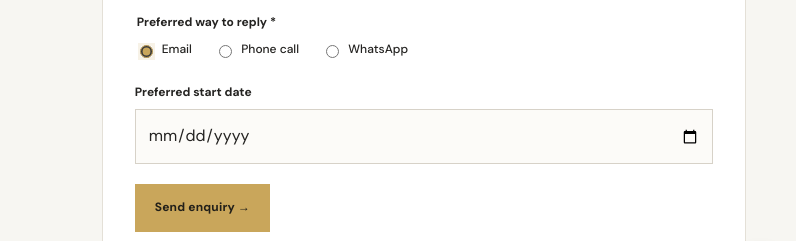
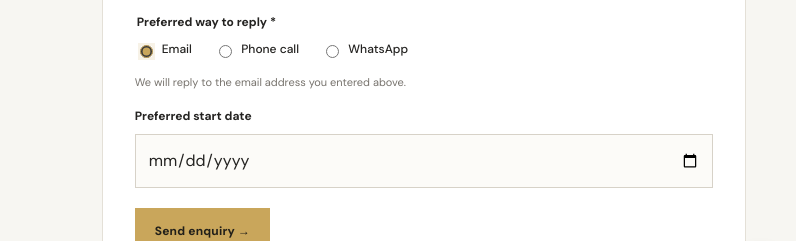
Before and after one commit to AdamAlNajar/Solidscape-Website, a website: page contactus.html in a window 1280 px wide. Both pictures are taken after a click on the label "Email". Shown: the part 1219-1460 px from the top of the page, 484-1280 px from the left. Drawn offline with Linux system fonts and the light colour scheme.

Commit message:
Add reply-method hover hints to contact form
onmouseover a reply option runs showReplyHint() to explain how Solidscape will reply; onmouseout runs hideReplyHint() to show the hint for the selected option. Selecting an option also updates it for touch and keyboard users.

Co-Authored-By: Claude Opus 5.5 <noreply@anthropic.com>

```diff
--- a/contactus.html
+++ b/contactus.html
@@ -121,6 +121,8 @@
         <label><input type="radio" name="contactMethod" value="Email" checked> Email</label>
         <label><input type="radio" name="contactMethod" value="Phone call"> Phone call</label>
         <label><input type="radio" name="contactMethod" value="WhatsApp"> WhatsApp</label>
+        <!-- Hover over an option (or select one) to see how we will reply - see showReplyHint() in script.js -->
+        <small id="reply-hint" class="reply-hint" aria-live="polite"></small>
       </fieldset>
 
       <!-- Date input: optional preferred start date -->
--- a/script.js
+++ b/script.js
@@ -6,6 +6,8 @@
     2. goTo()           - click the arrows or dots (or swipe) to move through a project's photos.
     3. openLightbox()   - click a project photo on the showcase page to view it full size.
     4. closeLightbox()  - click the dark background or × button to close it again.
+    5. showReplyHint()  - onmouseover a reply option on the contact form to see how we will reply.
+    6. hideReplyHint()  - onmouseout puts the hint back to the option that is actually selected.
 
   Form features (contact page only):
     - validateForm() checks presence, length and range before anything is sent.
@@ -279,6 +281,8 @@ function setUpContactForm() {
   const message = form.querySelector('#message');
   message.addEventListener('input', () => updateCharCount(message));
 
+  setUpReplyHints(form);
+
   // Remove a field's error as soon as the visitor starts fixing it
   form.querySelectorAll('input, select, textarea').forEach(field => {
     field.addEventListener('input', () => clearError(field));
@@ -295,6 +299,39 @@ function setUpContactForm() {
     }
     await sendForm(form);
   });
+}
+
+/*
+  Reply-method hints. Hovering over Email / Phone call / WhatsApp previews what that
+  choice means, so the visitor knows which detail we will use before picking it.
+  Moving the mouse away shows the hint for the option that is really selected.
+  Touch and keyboard users get the same hint when they select an option (change event).
+*/
+const REPLY_HINTS = {
+  'Email': 'We will reply to the email address you entered above.',
+  'Phone call': 'We will call the phone number you entered above, so please include it.',
+  'WhatsApp': 'We will message the phone number you entered above on WhatsApp, so please include it.'
+};
+
+function setUpReplyHints(form) {
+  form.querySelectorAll('.radio-group label').forEach(label => {
+    const method = label.querySelector('input').value;
+    label.onmouseover = () => showReplyHint(method);
+    label.onmouseout = () => hideReplyHint(form);
+    label.querySelector('input').onchange = () => hideReplyHint(form);
+  });
+  hideReplyHint(form); // show the hint for the default choice when the page loads
+}
+
+// onmouseover: preview the hint for the option under the mouse
+function showReplyHint(method) {
+  document.querySelector('#reply-hint').textContent = REPLY_HINTS[method];
+}
+
+// onmouseout (and on change): show the hint for the option that is currently checked
+function hideReplyHint(form) {
+  const checked = form.querySelector('input[name="contactMethod"]:checked');
+  document.querySelector('#reply-hint').textContent = checked ? REPLY_HINTS[checked.value] : '';
 }
 
 // Live "x / 4000 characters" counter under the message box
--- a/styles.css
+++ b/styles.css
@@ -970,6 +970,15 @@ h2 {
   accent-color: var(--gold);
 }
 
+/* Explains each reply option; text is changed by showReplyHint() / hideReplyHint() in script.js */
+.reply-hint {
+  display: block;
+  min-height: 1.4em; /* keep the space so the form doesn't jump when the text changes */
+  font-size: 11px;
+  color: var(--muted);
+  margin-top: 6px;
+}
+
 /* Validation messages added by showError() in script.js */
 .error-message {
   display: block;
```
